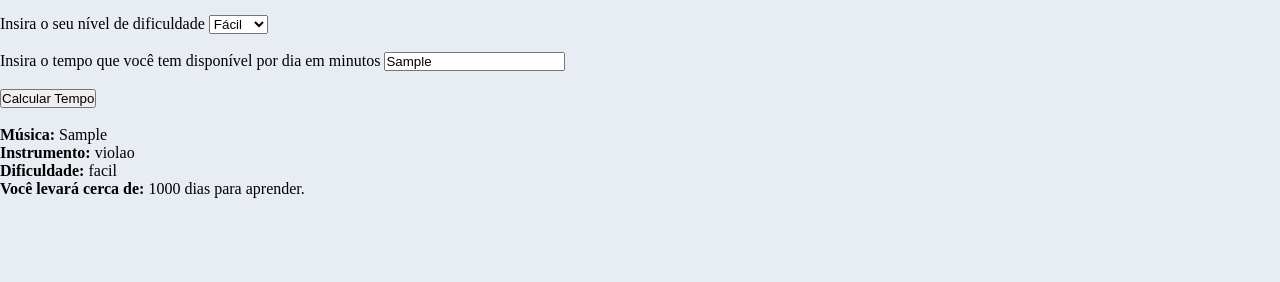
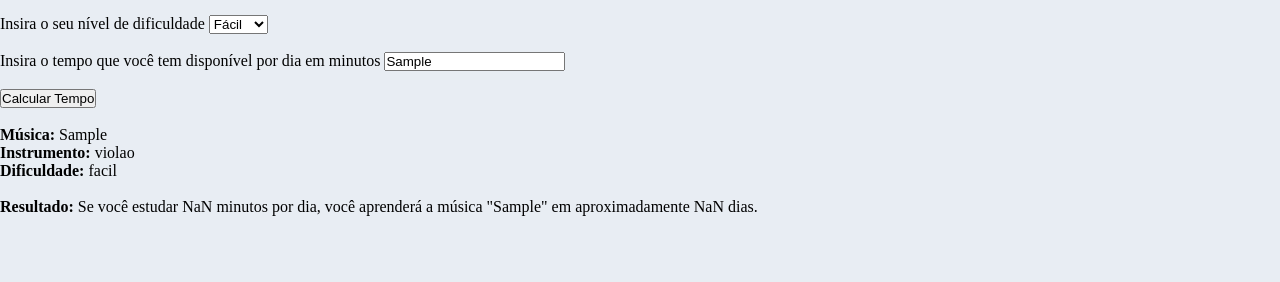
Before and after one commit to Felipe-Marcos/Projeto-Individual-SPTech, a website: page public/calculadora.html in a window 1280 px wide. Both pictures are taken after typing "Sample", "Sample" into the empty fields and a click on the button "Calcular Tempo". Shown: the part 159-441 px from the top of the page. Drawn offline with Linux system fonts and the light colour scheme.

Commit message:
Adicionando: Calculadora com a lógica completa.

```diff
--- a/public/calculadora.html
+++ b/public/calculadora.html
@@ -52,52 +52,57 @@
             <div class="footer-content">
                 <img src="assets/icon/logo_sem_fundo.png" alt="">
                 <div class="footer-texto">
-            <label>© 2025 FeMusic Todos os direitos reservados. Desenvolvido por Felipe Marcos Bastos Pena</label>
+                    <label>© 2025 FeMusic Todos os direitos reservados. Desenvolvido por Felipe Marcos Bastos
+                        Pena</label>
                 </div>
             </div>
         </footer>
 
 </body>
+
 </html>
 
 
 <script>
     function calcular() {
-    let nome = document.getElementById("input_nome").value;
-    let dificuldade = document.getElementById("select_dificuldade").value;
-    let tempoPorDia = document.getElementById("input_tempo").value;
-    let instrumento = document.getElementById("select_instrumento").value;
-    let resultado = document.getElementById("div_exibir");
+        var nome = input_nome.value;
+        var dificuldade = select_dificuldade.value;
+        var tempoPorDia = Number(input_tempo.value);
+        var instrumento = select_instrumento.value;
+        var mensagem = "";
 
-    let tempos = [3, 10, 30]; // horas médias: fácil, médio, difícil
-    let tempoEmHoras = tempoPorDia / 60;
-    let totalHoras = 0;
+        var tempos = [3, 10, 30]; // horas médias: fácil, médio, difícil
+        var tempoEmHoras = tempoPorDia / 60;
+        var totalHoras = 0;
+        var dias = 0;
 
+        if (tempoEmHoras <= 0) {
+            mensagem = `Por favor, insira um tempo diário válido maior que zero.`;
+        } else {
             if (dificuldade == "facil") {
                 totalHoras = tempos[0];
-    } else {
-        if (dificuldade == "medio") {
+            } else if (dificuldade == "medio") {
                 totalHoras = tempos[1];
             } else {
                 totalHoras = tempos[2];
             }
+
+            dias = totalHoras / tempoEmHoras;
+
+            if (tempoEmHoras < 60) {
+                mensagem = `Se você estudar ${tempoPorDia} minutos por dia, você aprenderá a música "${nome}" em aproximadamente ${dias} dias.`;
+            } else {
+                mensagem = `Se você estudar ${tempoEmHoras.toFixed(0)} minutos por dia, você aprenderá a música "${nome}" em aproximadamente ${dias} dias.`;
             }
 
-    let dias = 0;
-    let horasEstudadas = 0;
 
-    for (let i = 0; i < 1000; i++) { // limite de segurança
-        horasEstudadas = horasEstudadas + tempoEmHoras;
-        dias = dias + 1;
-        if (horasEstudadas >= totalHoras) {
-            i = 1000; // parar o loop
-        }
         }
 
-    resultado.innerHTML = "<b>Música:</b> " + nome + "<br>" +
-                          "<b>Instrumento:</b> " + instrumento + "<br>" +
-                          "<b>Dificuldade:</b> " + dificuldade + "<br>" +
-                          "<b>Você levará cerca de:</b> " + dias + " dias para aprender.";
+        div_exibir.innerHTML = `
+            <b>Música:</b> ${nome}<br>
+            <b>Instrumento:</b> ${instrumento}<br>
+            <b>Dificuldade:</b> ${dificuldade}<br><br>
+            <b>Resultado:</b> ${mensagem}
+        `;
     }
-
 </script>
```
Lines whose indentation alone changed are shown as unchanged.
